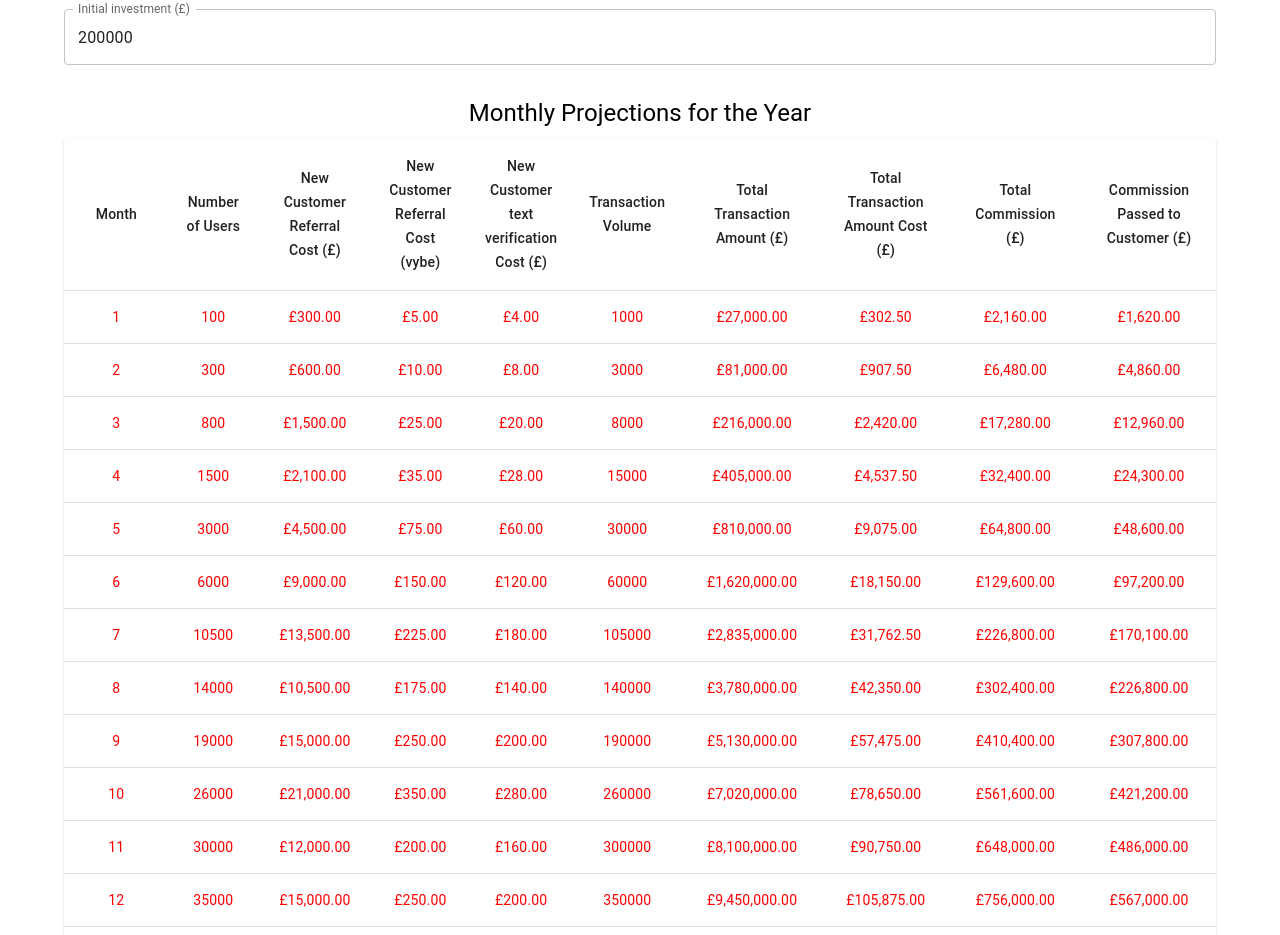
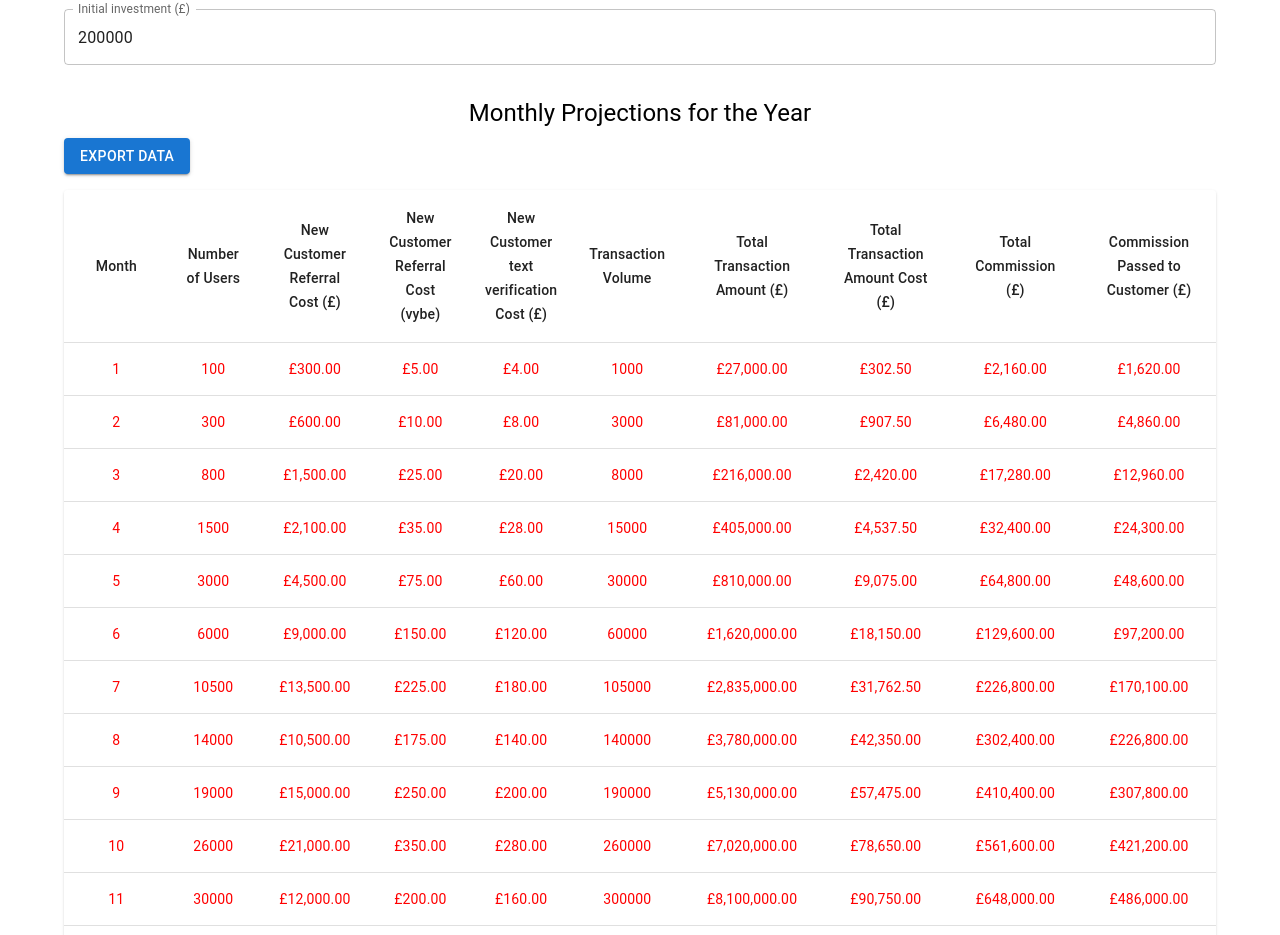
Before and after one commit to michaeltrestianu/projections, a React (Create React App) app: page / in a window 1280 px wide. Shown: the part 1262-2197 px from the top of the page. Built offline with nearby package versions, Linux system fonts and the light colour scheme.

Commit message:
MISC add export functionality

```diff
--- a/src/ProjectionTable.tsx
+++ b/src/ProjectionTable.tsx
@@ -9,6 +9,7 @@ import {
   TableHead,
   TableRow,
   Paper,
+  Button,
 } from "@mui/material";
 
 interface ProjectionTableProps {
@@ -202,11 +203,49 @@ const ProjectionTable: React.FC<ProjectionTableProps> = ({
     return value < 0 ? `-${formattedValue}` : formattedValue;
   };
 
+  const handleExportCSV = (): void => {
+    const rows = projections.map((p) => ({
+      Month: p.month,
+      Users: p.numberOfUsers,
+      "Referral Cost (£)": `"${formatCurrency(p.newCustomerReferralCost)}"`,
+      "Vybe Referral Cost (£)": `"${formatCurrency(p.newCustomerVybeReferralCost)}"`,
+      "Text Verification Cost (£)": `"${formatCurrency(p.newCustomerTextVerificationCost)}"`,
+      "Transaction Volume": p.transactionVolume,
+      "Total Tx Amount (£)": `"${formatCurrency(p.totalTransactionAmount)}"`,
+      "Total Tx Cost (£)": `"${formatCurrency(p.totalTransactionCostAmount)}"`,
+      "Total Commission (£)": `"${formatCurrency(p.totalCommission)}"`,
+      "Commission to Customer (£)": `"${formatCurrency(p.commissionPassedToCustomer)}"`,
+      "Commission Profit (£)": `"${formatCurrency(p.commissionKeptAsProfit)}"`,
+      "Vybes/Tx": vybesAwardedPerTransaction,
+      "Total Vybes": p.totalVybesAwarded,
+      "Vybes Value (£)": `"${formatCurrency(p.totalVybesValue)}"`,
+      "Revenue (£)": `"${formatCurrency(p.revenue)}"`,
+      "Net Revenue (£)": `"${formatCurrency(p.netRevenue)}"`,
+      "Fixed Costs (£)": `"${formatCurrency(p.totalFixedCosts)}"`,
+      "Net Profit (£)": `"${formatCurrency(p.netProfit)}"`,
+      "Cumulative Net Profit (£)": `"${formatCurrency(p.cumulativeNetProfit)}"`,
+    }));
+    const header = Object.keys(rows[0]).join(",") + "\n";
+    const csvBody = rows
+      .map((r) => Object.values(r).join(","))
+      .join("\n");
+    const blob = new Blob([header + csvBody], { type: "text/csv" });
+    const url = URL.createObjectURL(blob);
+    const a = document.createElement("a");
+    a.href = url;
+    a.download = "monthly_projections.csv";
+    a.click();
+    URL.revokeObjectURL(url);
+  };
+
   return (
     <Box>
       <Typography variant="h5" align="center" gutterBottom>
         Monthly Projections for the Year
       </Typography>
+      <Button variant="contained" onClick={handleExportCSV} sx={{ mb: 2 }}>
+        Export Data
+      </Button>
       <TableContainer component={Paper}>
         <Table>
           <TableHead>
```
